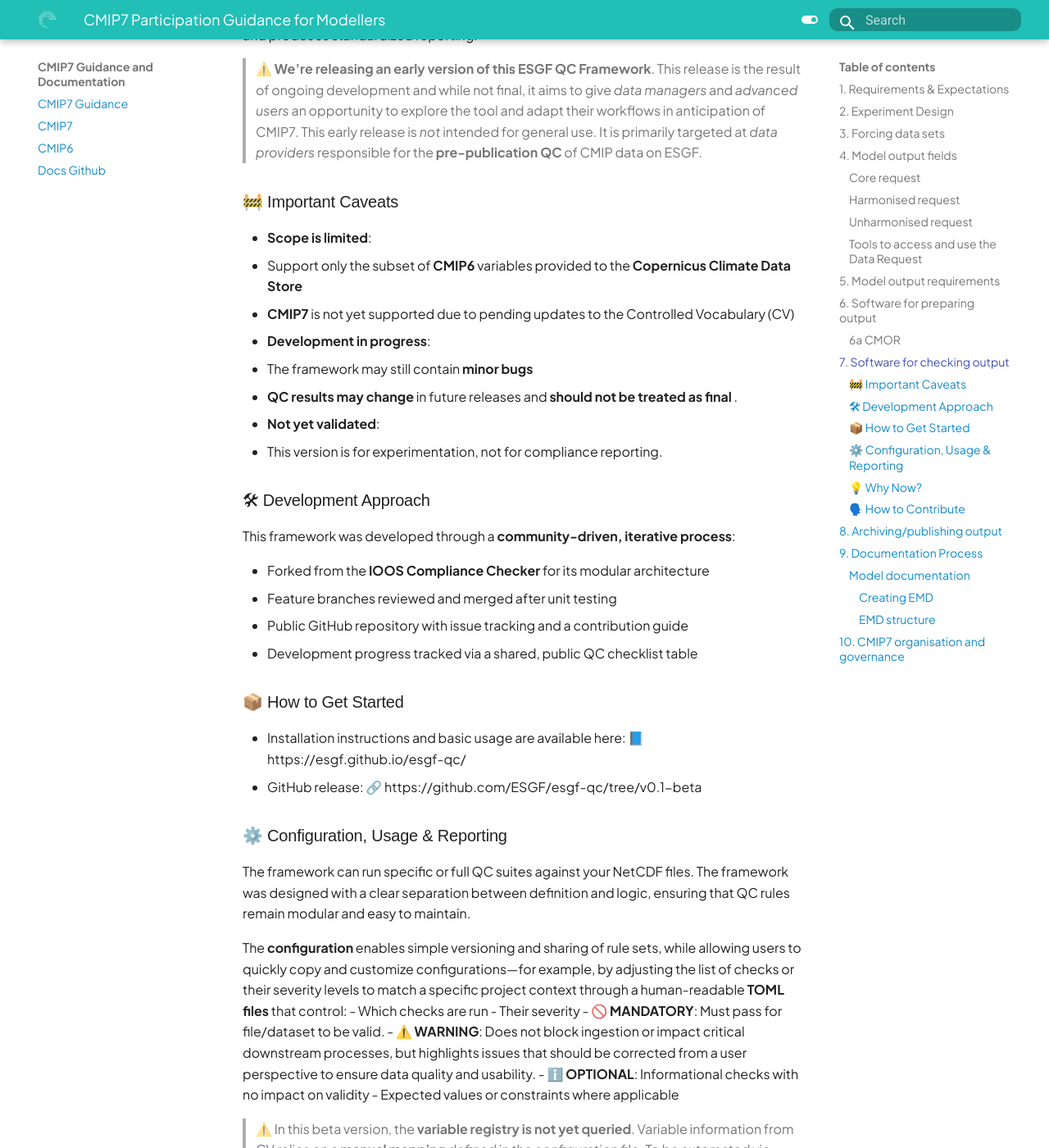
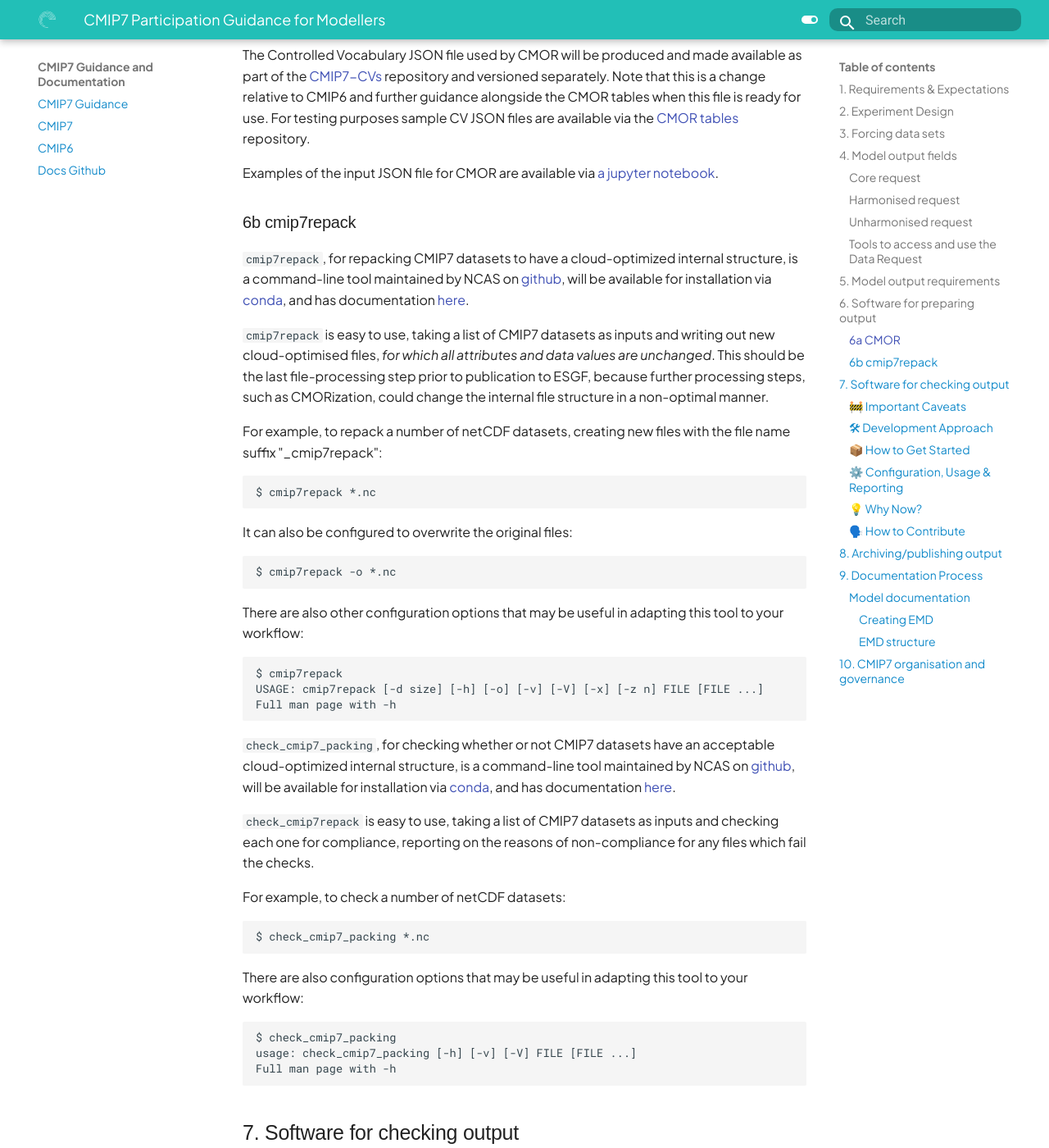
Before and after one commit to WCRP-CMIP/cmip7-guidance, an MkDocs documentation site: the page built from docs/CMIP7/guidance_for_modellers.md, in a window 1280 px wide and 1400 px high, scrolled down 6649 px. Shown: the whole window at 82% size. Built offline with MkDocs 1.6.1 and Material for MkDocs 9.7.7, drawn with Linux system fonts in a browser that asks for light colours; some web fonts are replaced; some of the changed text lies outside the part shown.

Commit message:
Guidance for modelling groups on repacking (#73)
* Add information on dataset repacking

````diff
--- a/docs/CMIP7/guidance_for_modellers.md
+++ b/docs/CMIP7/guidance_for_modellers.md
@@ -177,6 +177,19 @@ CMIP7 output requirements that are critical for successful ingestion and access
 The success of CMIP7 also depends on making sure that even the requirements that cannot be checked by ESGF are met.
 This is the responsibility of all data producers preparing model output for CMIP7.
 
+An additional requirement, that was not present in CMIP6, is the need to ensure that all model output files published to ESGF must have a cloud-optimised internal file structure that allows for efficient remote access to the files (i.e. accessing the data directly from the archive _without_ downloading a local copy).
+The cloud-optimisation of a netCDF file has no impact on the actual values of the file's attributes or data, but relates to data array "chunk" sizes, as well as other internal file structure (sometimes referred to as "B-trees").
+
+All CMIP7 datasets must be structured with the following features (in summary), which are necessary for efficient remote access:
+
+- The time coordinate and time bounds variables, if they exist, each have a single data chunk.
+
+- The data variable has data chunks that are at least 4 mebibytes in size.
+
+- All of the internal file metadata are collated to a contiguous block at the start of the file.
+
+As [described below](#6-software-for-preparing-output), it is recommended, but not required, that the `cmip7repack` software library be used to rewrite model output in conformance with these internal file structure requirements.
+There is also a `check_cmip7_packing` software library that can be used to check if a file is compliant, and this tool will be used as part of the [ESGF Quality Control (QC) Framework](#7--software-for-checking-output).
 
 
 ## 6.  Software for preparing output
@@ -213,6 +226,49 @@ For testing purposes sample CV JSON files are available via the [CMOR tables](ht
 
 Examples of the input JSON file for CMOR are available via [a jupyter notebook](https://github.com/WCRP-CMIP/cmip7-cmor-tables/blob/main/cmor_demo.ipynb).
 
+### 6b cmip7repack
+
+`cmip7repack`, for repacking CMIP7 datasets to have a cloud-optimized internal structure, is a command-line tool maintained by NCAS on [github](https://github.com/NCAS-CMS/cmip7repack), will be available for installation via [conda](https://anaconda.org/conda-forge/cmip7repack), and has documentation [here](https://github.com/NCAS-CMS/cmip7repack).
+
+`cmip7repack` is easy to use, taking a list of CMIP7 datasets as inputs and writing out new cloud-optimised files, _for which all attributes and data values are unchanged_. This should be the last file-processing step prior to publication to ESGF, because further processing steps, such as CMORization, could change the internal file structure in a non-optimal manner.
+
+For example, to repack a number of netCDF datasets, creating new files with the file name suffix "_cmip7repack":
+
+```
+$ cmip7repack *.nc
+```
+
+It can also be configured to overwrite the original files:
+
+```
+$ cmip7repack -o *.nc
+```
+
+There are also other configuration options that may be useful in adapting this tool to your workflow:
+
+```
+$ cmip7repack
+USAGE: cmip7repack [-d size] [-h] [-o] [-v] [-V] [-x] [-z n] FILE [FILE ...]
+Full man page with -h
+```
+
+`check_cmip7_packing`, for checking whether or not CMIP7 datasets have an acceptable cloud-optimized internal structure, is a command-line tool maintained by NCAS on [github](https://github.com/NCAS-CMS/cmip7repack), will be available for installation via [conda](https://anaconda.org/conda-forge/cmip7repack), and has documentation [here](https://github.com/NCAS-CMS/cmip7repack).
+
+`check_cmip7repack` is easy to use, taking a list of CMIP7 datasets as inputs and checking each one for compliance, reporting on the reasons of non-compliance for any files which fail the checks.
+
+For example, to check a number of netCDF datasets:
+
+```
+$ check_cmip7_packing *.nc
+```
+
+There are also configuration options that may be useful in adapting this tool to your workflow:
+
+```
+$ check_cmip7_packing
+usage: check_cmip7_packing [-h] [-v] [-V] FILE [FILE ...]
+Full man page with -h
+```
 
 ## 7.  Software for checking output
 
````
